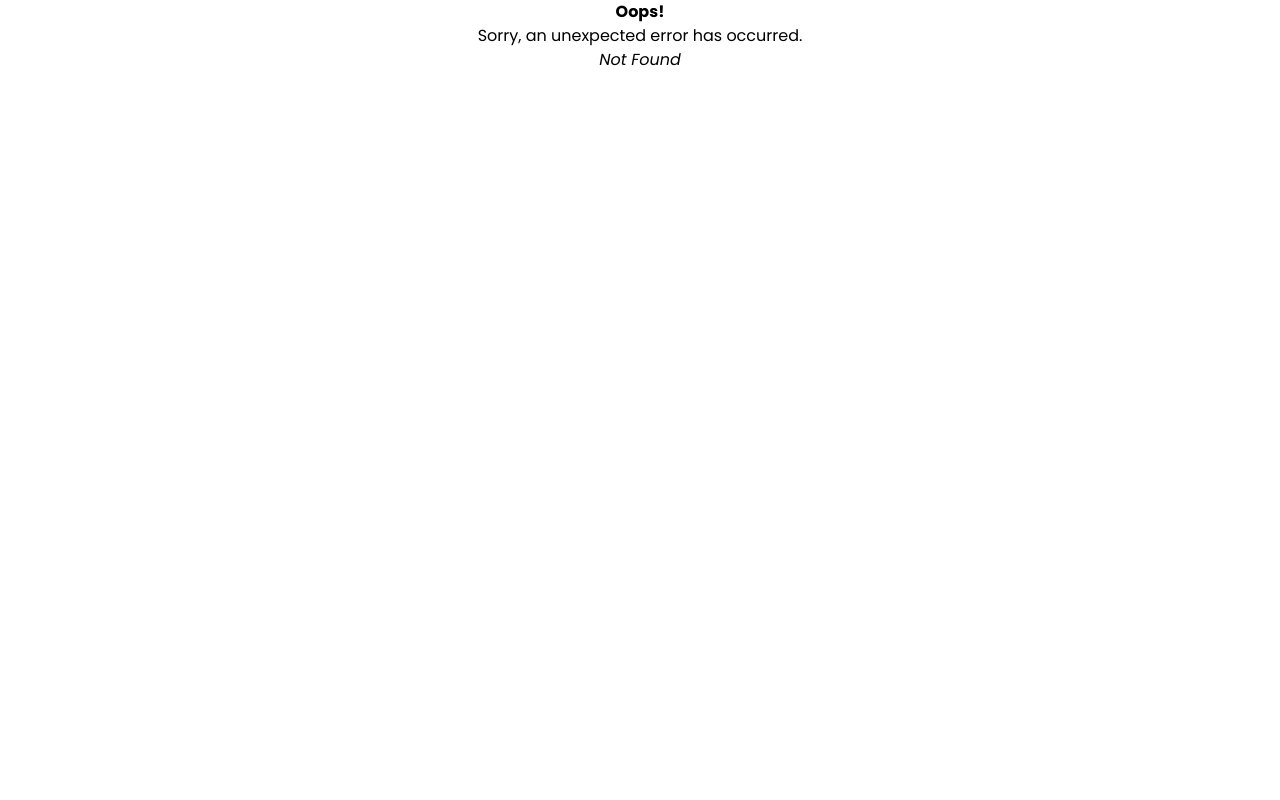
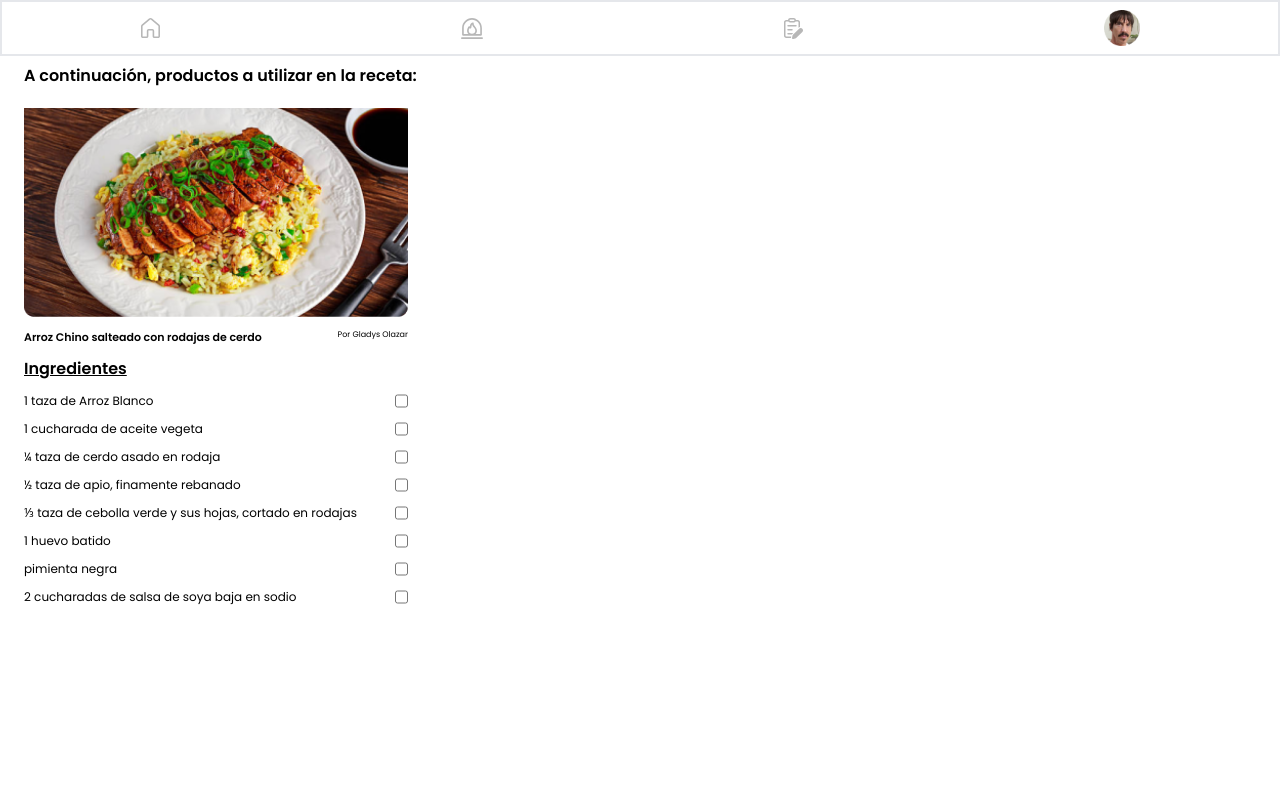
Before and after one commit to No-Country/c16-04-m-node-react, a React (Vite) app in the folder Hiupy/: page /RecipesCard in a window 1280 px wide. Before the commit this address had no page. Shown: the top 800 px of the page. Built offline with nearby package versions, Linux system fonts and the light colour scheme.

Commit message:
Pre merge con t8-recetas, se modificaron nombres de componentes al ingles, se agrega footer, cambiaron rutas

```diff
--- a/Hiupy/src/pages/Recetas/ListaRecetas.jsx
+++ /dev/null
@@ -1,8 +0,0 @@
-
-const ListaRecetas = () => {
-  return (
-    <div>ListaRecetas</div>
-  )
-}
-
-export default ListaRecetas
--- /dev/null
+++ b/Hiupy/src/pages/Recetas/RecipesCard.jsx
@@ -0,0 +1,70 @@
+import { NavBar, Footer } from "../../components";
+
+export const RecipesCard = () => {
+    return (
+        <>
+            <NavBar />
+            <div className="w-full h-screen box-border">
+                <div className="flex flex-col px-6 align-middle gap-y-3">
+                    <h2 className="font-semibold text-base py-2">
+                        A continuación, productos a utilizar en la receta:
+                    </h2>
+                    <img
+                        src="/assets/images/arroz-chino.png"
+                        alt="Arroz chino"
+                        className=" max-w-96 object-contain"
+                    />
+                    <figcaption className=" flex justify-between max-w-96">
+                        <h2 className=" font-semibold text-1xs w-2/3">
+                            Arroz Chino salteado con rodajas de cerdo
+                        </h2>
+                        <p className="text-mini ">Por Gladys Olazar</p>
+                    </figcaption>
+                    <ul className=" text-xs space-y-3 max-w-96">
+                        <h2 className=" font-semibold text-base underline">
+                            Ingredientes
+                        </h2>
+                        <li className=" flex justify-between">
+                            <label>1 taza de Arroz Blanco</label>
+                            <input type="checkbox" />
+                        </li>
+                        <li className=" flex justify-between">
+                            <label>1 cucharada de aceite vegeta</label>
+                            <input type="checkbox" />
+                        </li>
+                        <li className=" flex justify-between">
+                            <label>¼ taza de cerdo asado en rodaja</label>
+                            <input type="checkbox" />
+                        </li>
+                        <li className=" flex justify-between">
+                            <label>½ taza de apio, finamente rebanado</label>
+                            <input type="checkbox" />
+                        </li>
+                        <li className=" flex justify-between">
+                            <label>
+                                ⅓ taza de cebolla verde y sus hojas, cortado en
+                                rodajas
+                            </label>
+                            <input type="checkbox" />
+                        </li>
+                        <li className=" flex justify-between">
+                            <label>1 huevo batido</label>
+                            <input type="checkbox" />
+                        </li>
+                        <li className=" flex justify-between">
+                            <label>pimienta negra</label>
+                            <input type="checkbox" />
+                        </li>
+                        <li className=" flex justify-between">
+                            <label>
+                                2 cucharadas de salsa de soya baja en sodio
+                            </label>
+                            <input type="checkbox" />
+                        </li>
+                    </ul>
+                </div>
+            </div>
+            <Footer />
+        </>
+    );
+};
--- a/Hiupy/src/pages/Recetas/RecetasContainer.jsx
+++ b/Hiupy/src/pages/Recetas/RecipesContainer.jsx
@@ -1,7 +1,7 @@
 import { NavBar } from "../../components";
-import ListaRecetas from "./ListaRecetas";
+import ListaRecetas from "./RecipesList";
 
-export const RecetasContainer = () => {
+export const RecipesContainer = () => {
     return (
         <>
             <div className="container p-8">
--- /dev/null
+++ b/Hiupy/src/pages/Recetas/RecipesList.jsx
@@ -0,0 +1,8 @@
+
+const RecipesList = () => {
+  return (
+    <div>ListaRecetas</div>
+  )
+}
+
+export default RecipesList
--- a/Hiupy/src/pages/Recetas/index.js
+++ b/Hiupy/src/pages/Recetas/index.js
@@ -1 +1,2 @@
-export * from "./RecetasContainer"
+export * from "./RecetasContainer";
+export * from "./RecipesCard";
--- a/Hiupy/src/pages/RecipeList.jsx
+++ /dev/null
@@ -1,58 +0,0 @@
-import { NavBar, Footer } from "../components"
-
-export const RecipeList = () => {
-
-    return(
-        <>
-            <NavBar />
-                <div className="w-full h-screen box-border">
-                    <div className="flex flex-col px-6 align-middle gap-y-3">
-                        <h2 className="font-semibold text-base py-2">A continuación, productos a utilizar
-                            en la receta:</h2>
-                        <img src="/assets/images/arroz-chino.png" alt="Arroz chino" className=" max-w-96 object-contain"/>
-                        <figcaption className=" flex justify-between max-w-96">
-                            <h2 className=" font-semibold text-1xs w-2/3">Arroz Chino salteado con rodajas de cerdo</h2>
-                            <p className="text-mini ">Por Gladys Olazar</p>
-                        </figcaption>
-                        <ul className=" text-xs space-y-3 max-w-96">
-                            <h2 className=" font-semibold text-base underline">Ingredientes</h2>
-                            <li className=" flex justify-between">
-                                <label>1 taza de Arroz Blanco</label>
-                                <input type="checkbox" />
-                            </li>
-                            <li className=" flex justify-between">
-                                <label>1 cucharada de aceite vegeta</label>
-                                <input type="checkbox" />
-                            </li>
-                            <li className=" flex justify-between">
-                                <label>¼ taza de cerdo asado en rodaja</label>
-                                <input type="checkbox" />
-                            </li>
-                            <li className=" flex justify-between">
-                                <label>½ taza de apio, finamente rebanado</label>
-                                <input type="checkbox" />
-                            </li>
-                            <li className=" flex justify-between">
-                                <label>⅓ taza de cebolla verde y sus hojas, cortado en rodajas</label>
-                                <input type="checkbox" />
-                            </li>
-                            <li className=" flex justify-between">
-                                <label>1 huevo batido</label>
-                                <input type="checkbox" />
-                            </li>
-                            <li className=" flex justify-between">
-                                <label>pimienta negra</label>
-                                <input type="checkbox" />
-                            </li>
-                            <li className=" flex justify-between">
-                                <label>2 cucharadas de salsa de soya baja en sodio</label>
-                                <input type="checkbox" />
-                            </li>
-                        </ul>
-                    </div>
-                </div>
-            <Footer />
-        </>
-    )
-
-}
--- a/Hiupy/src/pages/index.js
+++ b/Hiupy/src/pages/index.js
@@ -3,4 +3,4 @@ export * from "./Login";
 export * from "./LoadingPage";
 export * from "./ErrorPage";
 export * from "./Register";
-export * from "./RecipeList"
+export * from "./Recetas/RecipesCard";
--- a/Hiupy/src/router/AppRouter.jsx
+++ b/Hiupy/src/router/AppRouter.jsx
@@ -1,5 +1,5 @@
 import { createBrowserRouter } from "react-router-dom";
-import { Home, LoadingPage, ErrorPage, Login, Register, RecipeList } from "../pages";
+import { Home, LoadingPage, ErrorPage, Login, Register, RecipesCard } from "../pages";
 
 export const router = createBrowserRouter([
     {
@@ -24,7 +24,7 @@ export const router = createBrowserRouter([
 
     },
     {
-        path: "/List",
-        element: <RecipeList />
+        path: "/RecipesCard",
+        element: <RecipesCard />
     }
 ]);
```
